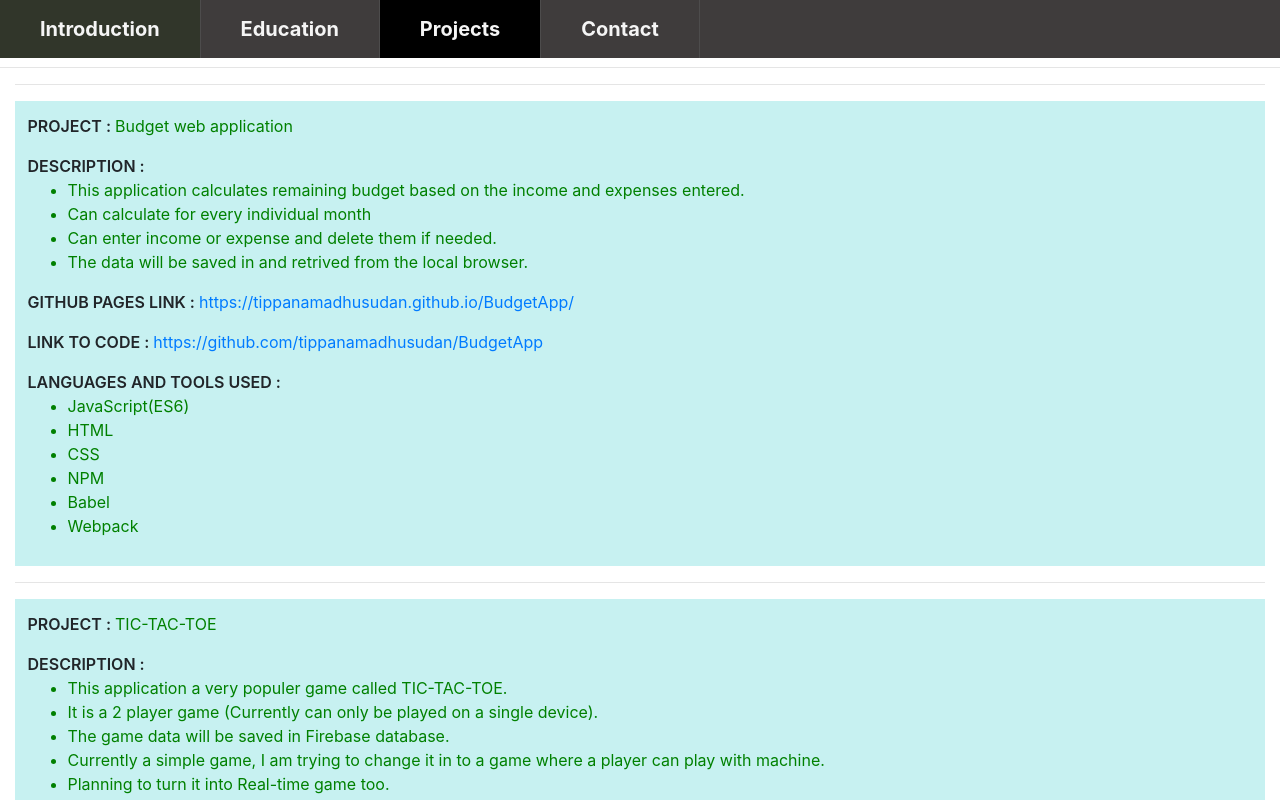
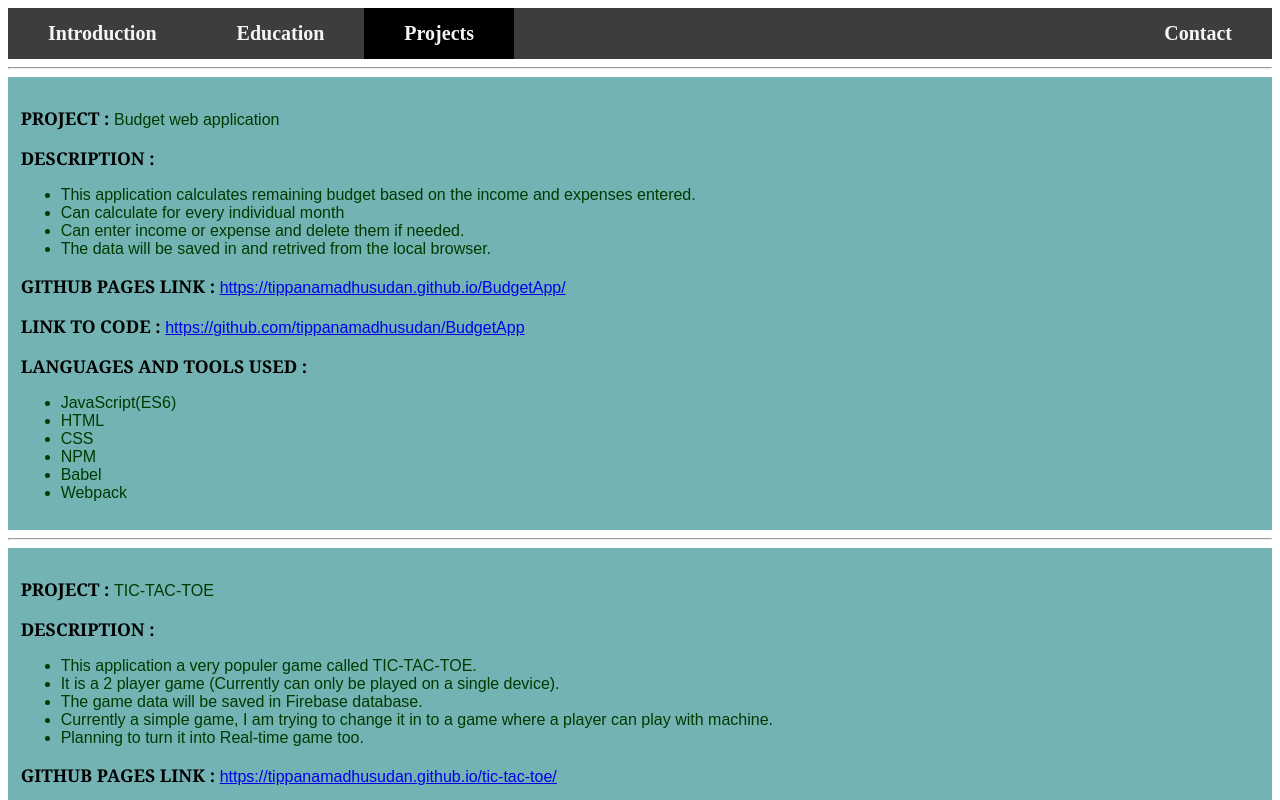
Before and after one commit to tippanamadhusudan/MyWebsite, an Angular app: page /projects in a window 1280 px wide. Shown: the top 800 px of the page. Built offline with nearby package versions, Linux system fonts and the light colour scheme.

Commit message:
Improved HTML document

```diff
--- a/angular.json
+++ b/angular.json
@@ -24,7 +24,7 @@
               "src/assets"
             ],
             "styles": [
-              "node_modules/bootstrap/dist/css/bootstrap.min.css",
+
               "src/styles.css"
             ],
             "scripts": []
--- a/src/app/app.component.css
+++ b/src/app/app.component.css
@@ -1,21 +1,10 @@
-.nav {
-    position: fixed;
+.heading {
+    background-color:  rgb(63, 60, 60);
     top: 0;
     width: 100%;
-    list-style-type: none;
-    margin: 0;
-    padding: 0;
-    /* overflow: hidden; */
-    background-color: rgb(63, 60, 60);
 }
-
-li {
-    float: left;
-    border-right: 1px solid rgb(77, 76, 76);
-}
-
-li a {
-    display: block;
+.heading a {
+    display: inline-block;
     padding: 14px 40px;
     color: whitesmoke;
     text-align: center;
@@ -23,11 +12,17 @@ li a {
     font-weight: 700;
     text-decoration: none;
 }
-
-li a:hover {
+.heading a:hover {
     background-color: rgb(49, 54, 42);
 }
-
 .active {
     background-color: black;
 }
+#contact {
+    float: right;
+}
+.heading::after {
+    content: '';
+    clear: both;
+    display: table;
+}
--- a/src/app/app.component.html
+++ b/src/app/app.component.html
@@ -1,8 +1,11 @@
-<div class="nav">
-    <li><a routerLink="/home" routerLinkActive="active">Introduction</a></li>
-    <li><a routerLink="/education" routerLinkActive="active">Education</a></li>
-    <li><a routerLink="/projects" routerLinkActive="active">Projects</a></li>
-    <li><a routerLink="/contact" routerLinkActive="active">Contact</a></li>
+<div class="heading">
+    <a routerLink="/home" routerLinkActive="active">Introduction</a>
+    <a routerLink="/education" routerLinkActive="active">Education</a>
+    <a routerLink="/projects" routerLinkActive="active">Projects</a>
+    <a id="contact" routerLink="/contact" routerLinkActive="active">Contact</a>
 </div>
-<hr><hr><hr><hr>
-<router-outlet></router-outlet>
+<div>
+    <router-outlet></router-outlet>
+</div>
+
+<!-- "node_modules/bootstrap/dist/css/bootstrap.min.css", -->
--- a/src/app/contact/contact.component.css
+++ b/src/app/contact/contact.component.css
@@ -1,5 +1,6 @@
 .contact {
-    background-color: rgb(231, 230, 230);
+    background-color: rgb(5, 5, 5);
+    color: cornsilk;
     padding: 2%;
     margin: 1%;
     text-align: center;
--- a/src/app/education/education.component.css
+++ b/src/app/education/education.component.css
@@ -2,5 +2,5 @@
     text-align: center;
     border: 1px solid black;
     /* background-color: rgb(192, 243, 192); */
-    background-color:  rgb(219, 244, 245);
+    background-color:  rgb(111, 165, 167);
 }
--- a/src/app/education/education.component.html
+++ b/src/app/education/education.component.html
@@ -1,6 +1,6 @@
-<h4 style="text-align: center;">NAME: Madhu sudhan Reddy Tippana</h4>
+<h4 style="text-align: center; font-family:Impact, Haettenschweiler, 'Arial Narrow Bold', sans-serif;">Madhu sudhan Reddy Tippana</h4>
 <div class="container-fluid">
-    <div class="row edu">
+    <div class="edu">
         <table style="width: 100%;">
             <tr>
                 <th>COLLEGE</th>
@@ -33,7 +33,7 @@
         <p><span style="font-weight: 600;">STATUS : </span><span style="color: blue;">Recently graduated</span></p> -->
     </div>
     <hr>
-    <div class="row edu">
+    <div class="edu">
         <table style="width: 100%;">
             <tr>
                 <th>COLLEGE</th>
@@ -63,7 +63,7 @@
         <p><span style="font-weight: 600;">STATUS : </span><span style="color: blue;">Graduated</span></p> -->
     </div>
     <hr>
-    <div class="row edu">
+    <div class="edu">
         <table style="width: 100%;">
             <tr>
                 <th>COLLEGE</th>
--- a/src/app/introduction/introduction.component.css
+++ b/src/app/introduction/introduction.component.css
@@ -1,17 +1,34 @@
+.introduction {
+    background-color: rgb(79, 142, 145);
+    overflow: auto;
+}
 img {
-    float: right;
-    margin-left: 1%;
-    padding-left: 1%;
-    width: 40%;
+    width: 100%;
     height: auto;
 }
-
-.d {
-    overflow: auto;
-    background-color: cadetblue;
-    margin: 1%;
+.content {
+    float: left;
+    clear: left;
+    width: 60%;
+    padding: 0.5%;
+    /* background-color: cadetblue; */
+    font-family: Arial, Helvetica, sans-serif;
 }
-.details {
+.img {
+    float: right;
+    clear: right;
+    width: 39%;
+}
+.introduction::after {
+    content: '';
+    display: table;
+    clear: both;
+}
+#main {
     color: cornsilk;
-    padding-left: 1%;
 }
+@media screen and (max-width:600px) {
+    .content, .img {
+      width: 100%;
+    }
+}
--- a/src/app/introduction/introduction.component.html
+++ b/src/app/introduction/introduction.component.html
@@ -1,9 +1,5 @@
-<div class="container-fluid img">
-    <div class="d">
-        <img
-            src="assets/myPictures/20200518_193234.jpg"
-            alt="MyPhoto">
-        <div class="details">
+<!-- <div class="container-fluid d">
+    <div class="details content">
         <p style="padding: 1%;">Software Developer with background in Engineering and a 5-star badge for JavaScript in HackerRank.</p>
         <hr><hr>
         <h3><span style="color: rgba(39, 2, 5, 0.678);">SKILLS:</span></h3>
@@ -50,5 +46,66 @@
 
         </div>
     </div>
+    <div class="details img">
+        <p>this is a image kept here by me </p>
+        <img
+        src="assets/myPictures/20200518_193234.jpg"
+        alt="MyPhoto"
+        style="width: 1rem;">
+    </div>
+</div> -->
+
+<div class="introduction">
+    <div class="content">
+        <p style="padding: 1%;">Software Developer with background in Engineering and a 5-star badge for JavaScript in HackerRank.</p>
+        <hr>
+        <h3><span style="color: rgba(39, 2, 5, 0.678);">SKILLS:</span></h3>
+        <ul>
+            <li><span id="main">Programming languages :</span> <span style="color: rgb(34, 33, 33);"> JavaScript, HTML, CSS, Java, C++</span></li>
+            <li><span id="main">Tools & Framework :</span> <span style="color: rgb(34, 33, 33);"> Angular, Selenium IDE & WebDriver, JIRA, AzureDevOps</span></li>
+            <li><span id="main">Database :</span> <span style="color: rgb(34, 33, 33);"> MySQL</span></li>
+            <li><span id="main">Platforms :</span> <span style="color: rgb(34, 33, 33);"> Windows, Linux, Macintosh, Android</span></li>
+        </ul>
+        <hr><hr>
+        <div class="pro">
+            <h3>
+                <span style="color: rgba(39, 2, 5, 0.678);">EXPERIENCE</span>
+            </h3>
+            <p style="color: black;">I don't have any experience related to software developer, but here is the experience I have.</p>
+            <hr>
+            <p>
+                <span id="main" style="font-weight: 600;">COMPANY NAME : </span>
+                <span style="color: green;">Toshniwal Industries PVT. LTD.</span>
+            </p>
+            <p>
+                <span id="main" style="font-weight: 600;">Junior Engineer : </span>
+                <span style="color: green;">
+                    <ul>
+                        <li>Created and reviewed technical designs and prepared project documents for assembly and calibration testing.</li>
+                        <li>Developed process documents that established a new product manufacturing line for pressure transmitters.</li>
+                    </ul>
+                </span>
+            </p>
+            <hr>
+            <p>
+                <span id="main" style="font-weight: 600;">COMPANY NAME : </span>
+                <span style="color: green;">Kudankulam Nuclear Power Plant</span>
+            </p>
+            <p>
+                <span id="main" style="font-weight: 600;">Junior Engineer : </span>
+                <span style="color: green;">
+                    <ul>
+                        <li>Conducted thorough unit testing for cooling and desalination plants.</li>
+                        <li>Created test cases and documented the test results.</li>
+                    </ul>
+                </span>
+            </p>
+
         </div>
     </div>
+    <div class="img">
+        <img
+        src="assets/myPictures/20200518_193234.jpg"
+        alt="MyPhoto">
+    </div>
+</div>
--- a/src/app/projects/projects.component.css
+++ b/src/app/projects/projects.component.css
@@ -1,5 +1,15 @@
 .pro {
     /* background-color: rgb(161, 181, 218); */
-    background-color:  rgb(199, 241, 241);
+    background-color:  rgb(115, 179, 179);
     padding: 1%;
 }
+#content {
+    color: rgb(1, 58, 1);
+    font-weight: 500;
+    font-family: Arial, Helvetica, sans-serif;
+}
+#subHeading {
+    font-size: 110%;
+    font-weight: 700;
+    font-family: Cambria, Cochin, Georgia, Times, 'Times New Roman', serif;
+}
--- a/src/app/projects/projects.component.html
+++ b/src/app/projects/projects.component.html
@@ -2,12 +2,12 @@
     <hr>
     <div class="pro">
         <p>
-            <span style="font-weight: 600;">PROJECT : </span>
-            <span style="color: green;">Budget web application</span>
+            <span id="subHeading">PROJECT : </span>
+            <span id="content">Budget web application</span>
         </p>
         <p>
-            <span style="font-weight: 600;">DESCRIPTION : </span>
-            <span style="color: green;">
+            <span id="subHeading">DESCRIPTION : </span>
+            <span id="content">
                 <ul>
                     <li>This application calculates remaining budget based on the income and expenses entered.</li>
                     <li>Can calculate for every individual month</li>
@@ -17,16 +17,16 @@
             </span>
         </p>
         <p>
-            <span style="font-weight: 600;">GITHUB PAGES LINK : </span>
-            <span style="color: green;"><a href="https://tippanamadhusudan.github.io/BudgetApp/">https://tippanamadhusudan.github.io/BudgetApp/</a></span>
+            <span id="subHeading">GITHUB PAGES LINK : </span>
+            <span id="content"><a href="https://tippanamadhusudan.github.io/BudgetApp/">https://tippanamadhusudan.github.io/BudgetApp/</a></span>
         </p>
         <p>
-            <span style="font-weight: 600;">LINK TO CODE : </span>
-            <span style="color: green;"><a href="https://github.com/tippanamadhusudan/BudgetApp">https://github.com/tippanamadhusudan/BudgetApp</a></span>
+            <span id="subHeading">LINK TO CODE : </span>
+            <span id="content"><a href="https://github.com/tippanamadhusudan/BudgetApp">https://github.com/tippanamadhusudan/BudgetApp</a></span>
         </p>
         <p>
-            <span style="font-weight: 600;">LANGUAGES AND TOOLS USED : </span>
-            <span style="color: green;">
+            <span id="subHeading">LANGUAGES AND TOOLS USED : </span>
+            <span id="content">
                 <ul>
                     <li>JavaScript(ES6)</li>
                     <li>HTML</li>
@@ -41,12 +41,12 @@
     <hr>
     <div class="pro">
         <p>
-            <span style="font-weight: 600;">PROJECT : </span>
-            <span style="color: green;">TIC-TAC-TOE</span>
+            <span id="subHeading">PROJECT : </span>
+            <span id="content">TIC-TAC-TOE</span>
         </p>
         <p>
-            <span style="font-weight: 600;">DESCRIPTION : </span>
-            <span style="color: green;">
+            <span id="subHeading">DESCRIPTION : </span>
+            <span id="content">
                 <ul>
                     <li>This application a very populer game called TIC-TAC-TOE.</li>
                     <li>It is a 2 player game (Currently can only be played on a single device).</li>
@@ -57,16 +57,16 @@
             </span>
         </p>
         <p>
-            <span style="font-weight: 600;">GITHUB PAGES LINK : </span>
-            <span style="color: green;"><a href="https://tippanamadhusudan.github.io/tic-tac-toe/">https://tippanamadhusudan.github.io/tic-tac-toe/</a></span>
+            <span id="subHeading">GITHUB PAGES LINK : </span>
+            <span id="content"><a href="https://tippanamadhusudan.github.io/tic-tac-toe/">https://tippanamadhusudan.github.io/tic-tac-toe/</a></span>
         </p>
         <p>
-            <span style="font-weight: 600;">LINK TO CODE : </span>
-            <span style="color: green;"><a href="https://github.com/tippanamadhusudan/tic-tac-toe">https://github.com/tippanamadhusudan/tic-tac-toe</a></span>
+            <span id="subHeading">LINK TO CODE : </span>
+            <span id="content"><a href="https://github.com/tippanamadhusudan/tic-tac-toe">https://github.com/tippanamadhusudan/tic-tac-toe</a></span>
         </p>
         <p>
-            <span style="font-weight: 600;">LANGUAGES AND TOOLS USED : </span>
-            <span style="color: green;">
+            <span id="subHeading">LANGUAGES AND TOOLS USED : </span>
+            <span id="content">
                 <ul>
                     <li>Angular</li>
                     <li>HTML</li>
```
Also changed, not shown: src/styles.css (line endings or trailing spaces). Lines whose indentation alone changed are shown as unchanged.
